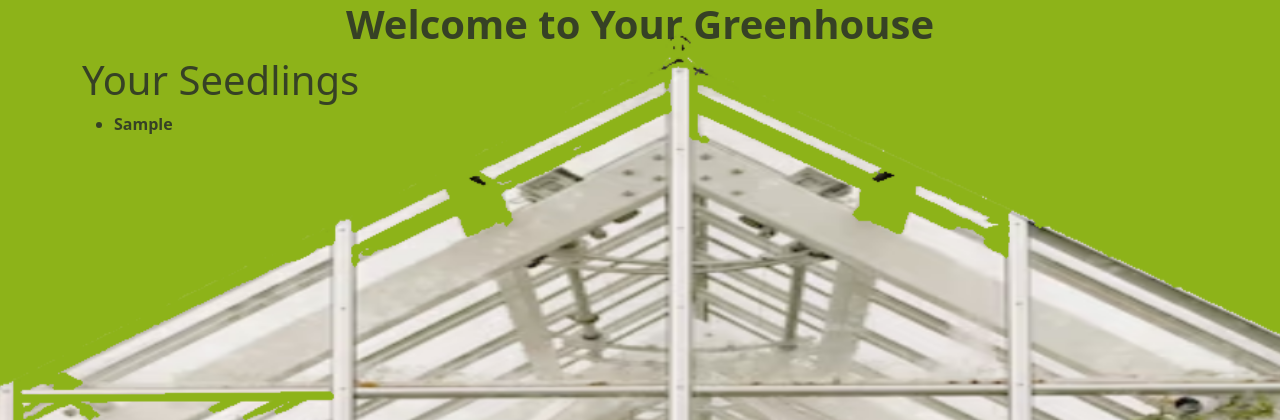
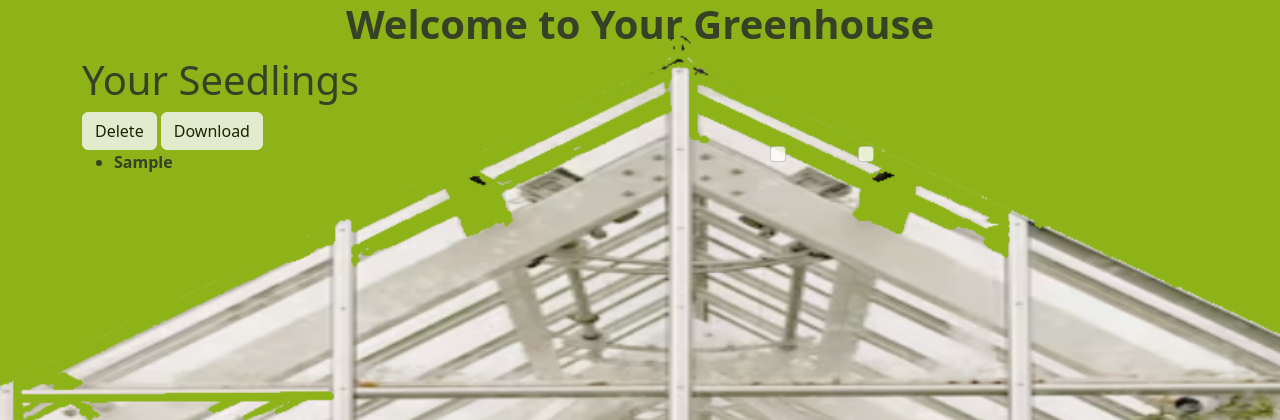
Before and after one commit to YugioCard59/PDX-Capstone-CSRNG, a Django app: template no_cap/templates/greenhouse_app/show_seedling.html in a window 1280 px wide. Shown: the top 420 px of the page. Run offline with Django 4.2, Linux system fonts and the light colour scheme; the template is opened without the code that fills it: most values are stand-ins (such as "Sample title", 1, 10 or a date in 2020); data that the repository does not hold is empty.

Commit message:
adding buttons and check boxes

```diff
--- a/no_cap/templates/greenhouse_app/show_seedling.html
+++ b/no_cap/templates/greenhouse_app/show_seedling.html
@@ -1,10 +1,12 @@
-<html style="background: url(/static/greenhouse.png) no-repeat center center fixed !important; background-size: cover !important; opacity: 0.8">
+<html
+    style="background: url(/static/greenhouse.png) no-repeat center center fixed !important; background-size: cover !important; opacity: 0.8">
 {% extends 'base.html' %}
 {% block title %}
 Show Seedling and Save to Greenhouse
 {% endblock title %}
 
 {% block content %}
+
 <body style="background-color: transparent; align-items: center;
 margin: auto;"></body>
 <h1 style="text-align: center; align-content: center;"><strong> Welcome to Your Greenhouse</strong></h1>
@@ -12,12 +14,24 @@ margin: auto;"></body>
 <div class="container" id="show_list">
     <h1>Your Seedlings</h1>
 
-{% for seedling in seedling_list %}
-<ul>
-    <li><strong>{{ seedling.token_value }}</strong></li>
-</ul>
-<br>
-{% endfor %}
+    <button type="submit" name="seedDelete" id="seedDelete" class="btn btn-light">Delete</button>
+    <button type="submit" name="seedDownload" id="seedDownload" class="btn btn-light">Download</button>
+    {% for seedling in seedling_list %}
+    <ul>
+        <li><strong>{{ seedling.token_value }}</strong></li>
+        <div class="form-check form-check-reverse" style="display:flex; width:18rem; justify-content:space-evenly; margin-left:35rem; margin-top:-2rem;">
+            <label class="checkbox-inline">
+                <input class="form-check-input" type="checkbox" value="{{seedling.id}}" id="seedDelete"
+                    name="seedDelete">
+            </label>
+            <label class="checkbox-inline">
+                <input class="form-check-input" type="checkbox" value="{{seedling.id}}" id="seedDownload"
+                    name="seedDownload">
+                </label>
+            </div>
+        </ul>
+
+    {% endfor %}
 
 </div>
 
```
